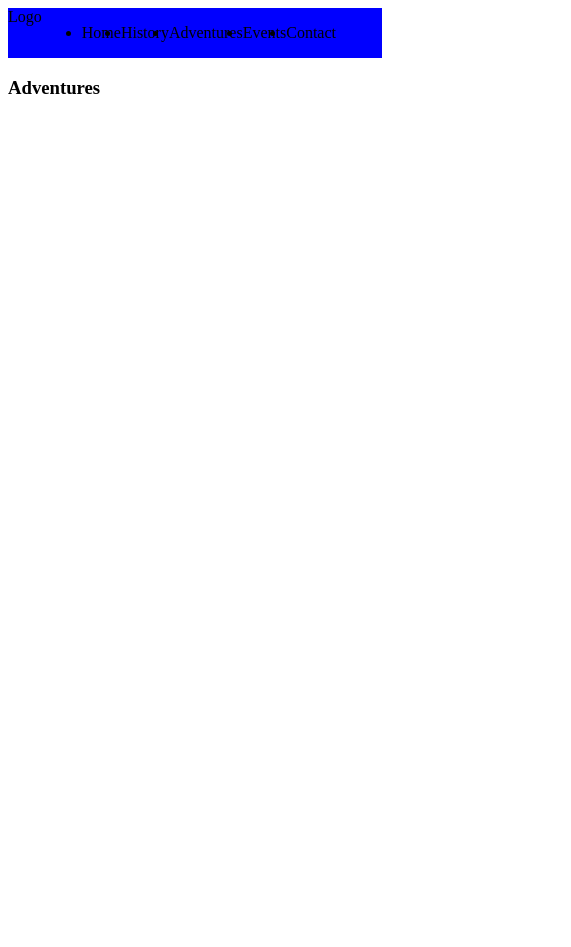
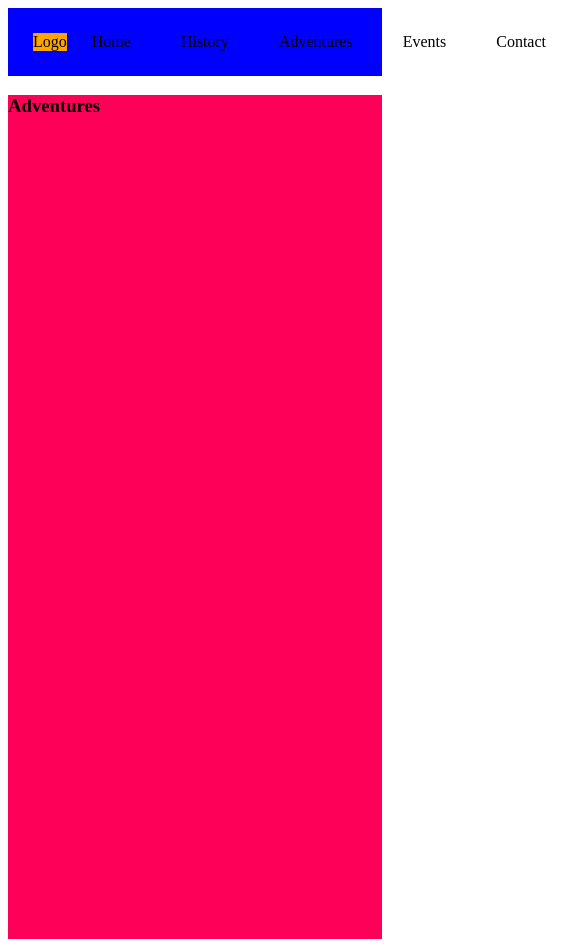
Before and after one commit to nNikiforos/visit-rethymno, a Vue app: page /adventures in a window 390 px wide. Shown: the whole page, 571 px wide, since content can reach past the window. Before the commit the page ends 844 px from the top, so only its background shows below. Built offline with nearby package versions, Linux system fonts and the light colour scheme.

Commit message:
added responsive route links plus notfound page

```diff
--- a/src/App.vue
+++ b/src/App.vue
@@ -14,3 +14,7 @@ export default {
   },
 };
 </script>
+
+<style lang="scss" scoped>
+@import url(./assets/global.scss);
+</style>
--- a/src/components/TheNavbar.vue
+++ b/src/components/TheNavbar.vue
@@ -4,7 +4,7 @@
     <div class="navbar-list">
       <ul>
         <li class="navbar-list_link" v-for="link in links" :key="link">
-          <a :href="link.link"></a>{{ link.name }}
+          <router-link :to="link.link">{{ link.name }}</router-link>
         </li>
       </ul>
     </div>
@@ -15,11 +15,11 @@
 export default {
   setup() {
     const links = [
-      { name: "Home", link: "#" },
-      { name: "History", link: "#" },
-      { name: "Adventures", link: "#" },
-      { name: "Events", link: "#" },
-      { name: "Contact", link: "#" },
+      { name: "Home", link: "/" },
+      { name: "History", link: "/history" },
+      { name: "Adventures", link: "/adventures" },
+      { name: "Events", link: "/events" },
+      { name: "Contact", link: "/contact" },
     ];
 
     return { links };
@@ -28,15 +28,32 @@ export default {
 </script>
 
 <style lang="scss" scoped>
-.navbar{
+@import "../assets/global.scss";
+
+.navbar {
   background-color: blue;
   display: flex;
+  align-content: space-between;
+  justify-content: space-around;
 
-&-list ul{
-  display: flex;
+  padding: 25px;
+
+  &-logo {
+    background-color: orange;
+  }
+
+  &-list ul {
+    display: flex;
+
+    li {
+      padding: 0 25px;
+      list-style: none;
+
+      a {
+        text-decoration: none;
+        color: black;
+      }
+    }
+  }
 }
-
-}
-
-
 </style>
--- a/src/router.js
+++ b/src/router.js
@@ -5,6 +5,7 @@ import HistoryPage from "./views/HistoryPage.vue";
 import AdventuresPage from "./views/AdventuresPage.vue";
 import EventsPage from "./views/EventsPage.vue";
 import ContactPage from "./views/ContactPage.vue";
+import NotFound from "./views/NotFound.vue";
 
 const router = createRouter({
   history: createWebHistory(),
@@ -14,7 +15,7 @@ const router = createRouter({
     { path: "/events", component: EventsPage },
     { path: "/history", component: HistoryPage },
     { path: "/contact", component: ContactPage },
-    { path: "/:notFound(.*)", component: null },
+    { path: "/:notFound(.*)", component: NotFound },
   ],
 });
 
--- a/src/views/AdventuresPage.vue
+++ b/src/views/AdventuresPage.vue
@@ -1,5 +1,12 @@
 <template>
-  <div>
+  <div class="adventures">
     <h3>Adventures</h3>
   </div>
 </template>
+
+<style scoped>
+.adventures {
+  height: 100vh;
+  background-color: rgb(255, 0, 89);
+}
+</style>
--- a/src/views/ContactPage.vue
+++ b/src/views/ContactPage.vue
@@ -1,5 +1,12 @@
 <template>
-  <div>
+  <div class="contact">
     <h3>Contact</h3>
   </div>
 </template>
+
+<style scoped>
+.contact {
+  height: 100vh;
+  background-color: rgb(54, 36, 134);
+}
+</style>
--- a/src/views/EventsPage.vue
+++ b/src/views/EventsPage.vue
@@ -1,5 +1,13 @@
 <template>
-  <div>
+  <div class="events">
     <h3>EVENTS</h3>
   </div>
 </template>
+
+
+<style scoped>
+.events {
+  height: 100vh;
+  background-color: rgb(102, 255, 0);
+}
+</style>
--- a/src/views/HistoryPage.vue
+++ b/src/views/HistoryPage.vue
@@ -1,5 +1,12 @@
 <template>
-  <div>
+  <div class="history">
     <h3>HISTORY</h3>
   </div>
 </template>
+
+<style scoped>
+.history {
+  height: 100vh;
+  background-color: rgb(0, 217, 255);
+}
+</style>
--- a/src/views/HomePage.vue
+++ b/src/views/HomePage.vue
@@ -1,5 +1,12 @@
 <template>
-  <div>
+  <div class="home">
     <h3>HOME</h3>
   </div>
 </template>
+
+<style scoped>
+.home {
+  height: 100vh;
+  background-color: red;
+}
+</style>
--- /dev/null
+++ b/src/views/NotFound.vue
@@ -0,0 +1,22 @@
+<template>
+  <div class="notfound">
+    <div class="notfound-text">
+      <h1>Sorry the page you are looking for dose not exist.</h1>
+      <h3>
+        Try instead to go back to
+        <router-link to="/">the Home page</router-link>.
+      </h3>
+    </div>
+  </div>
+</template>
+
+<style scoped>
+.notfound {
+  height: 100vh;
+  background-color: rgb(178, 106, 209);
+
+  &-text {
+    text-align: center;
+  }
+}
+</style>
```
Also changed, not shown: src/assets/global.scss (line endings or trailing spaces).
